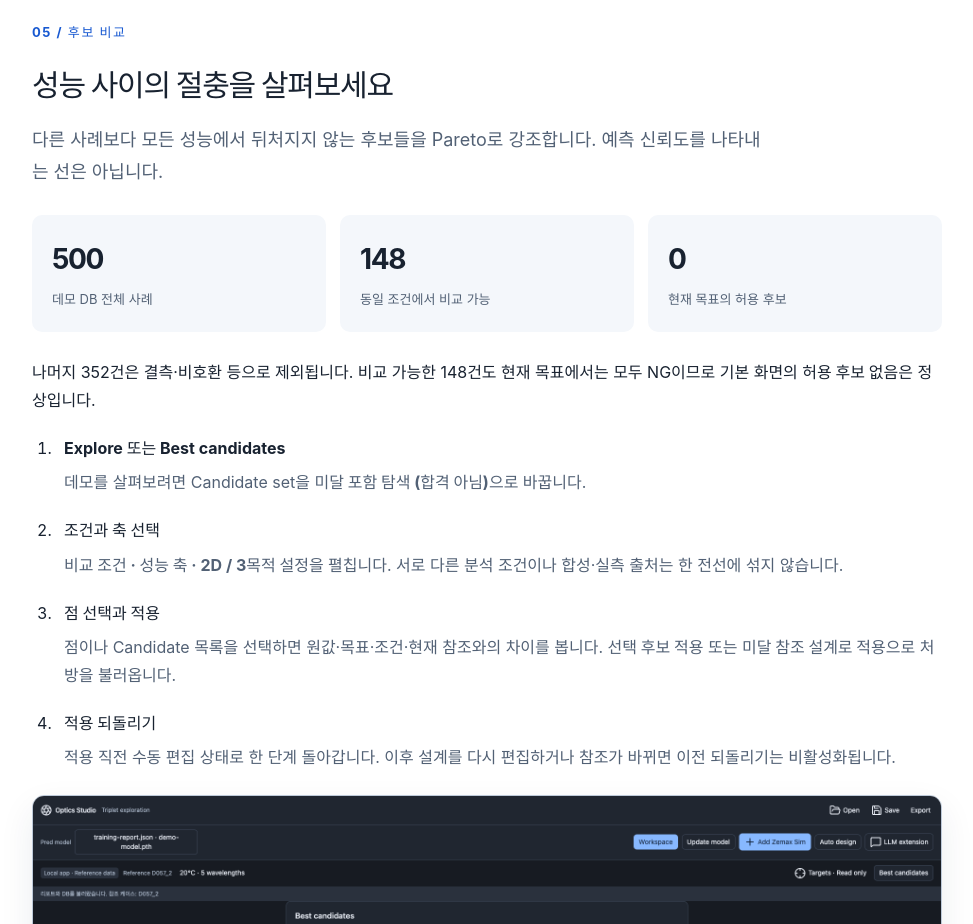
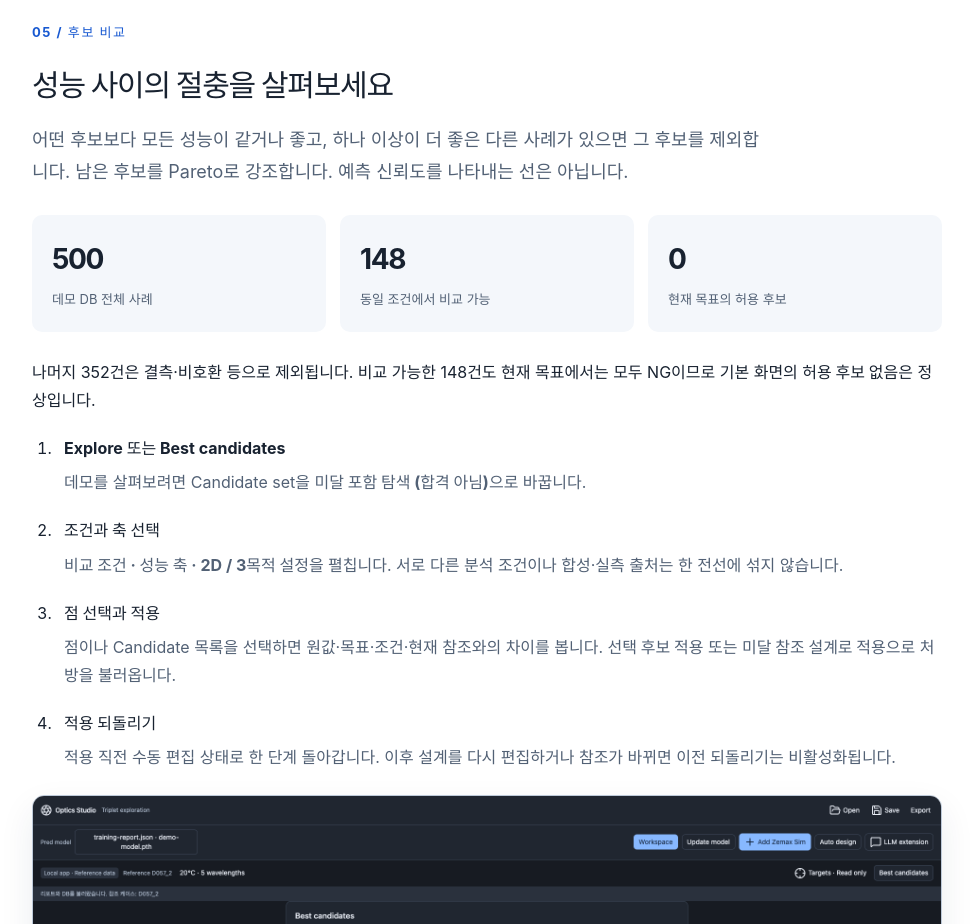
Before and after one commit to Dive-deep/optics-studio-feedback, a plain HTML site: page guide/dist/index.html in a window 1280 px wide. Shown: the part 6160-7084 px from the top of the page, without its empty margins (274-1247 px from the left). Drawn offline with Linux system fonts and the light colour scheme.

Commit message:
Publish public guide links and clarify Pareto explanation

```diff
--- a/guide/dist/index.html
+++ b/guide/dist/index.html
@@ -36,7 +36,7 @@
 <h3>온도와 파장</h3><p>DB·분석에 명시된 조건을 우선합니다. 조건 버튼을 누르면 다중 파장 정보도 확인할 수 있습니다. 미지정 항목에만 25°C / 560 nm를 표시용으로 사용하며, 그 조건으로 결과를 다시 계산하지는 않습니다.</p>
 <h3>Targets · Read only</h3><p>목표 JSON의 값과 가중치를 확인하는 화면입니다. UI에서 목표를 수정하지 않습니다. 데모는 MTF : Spot : FOV = 1 : 1 : 1이며, 네 MTF 조건이 한 범주를 이룹니다.</p>
 <div class="table-wrap"><table><thead><tr><th>데모 목표</th><th>본래 목표</th><th>후보 허용 범위</th></tr></thead><tbody><tr><td>MTF · 6 lp/mm · 0F S/T</td><td>각각 ≥40%</td><td>각각 ≥38%</td></tr><tr><td>MTF · 6 lp/mm · 0.8F S/T</td><td>각각 ≥30%</td><td>각각 ≥28.5%</td></tr><tr><td>Spot · 1.0F RMS 직경</td><td>1.6 μm에 가까움</td><td>1.52–1.68 μm</td></tr><tr><td>수평 FOV · 전체</td><td>24°에 가까움</td><td>22.8–25.2°</td></tr></tbody></table></div><p class="caption">허용 범위는 목표 대비 상대 5%입니다. 높은 MTF가 필수 Spot / FOV 미달을 상쇄하여 후보를 합격시키지는 않습니다.</p></section>
-<section id="pareto" class="chapter"><div class="eyebrow">05 / 후보 비교</div><h2>성능 사이의 절충을 살펴보세요</h2><p class="lead small">다른 사례보다 모든 성능에서 뒤처지지 않는 후보들을 Pareto로 강조합니다. 예측 신뢰도를 나타내는 선은 아닙니다.</p>
+<section id="pareto" class="chapter"><div class="eyebrow">05 / 후보 비교</div><h2>성능 사이의 절충을 살펴보세요</h2><p class="lead small">어떤 후보보다 모든 성능이 같거나 좋고, 하나 이상이 더 좋은 다른 사례가 있으면 그 후보를 제외합니다. 남은 후보를 Pareto로 강조합니다. 예측 신뢰도를 나타내는 선은 아닙니다.</p>
 <div class="metric-grid"><div class="metric"><strong>500</strong><span>데모 DB 전체 사례</span></div><div class="metric"><strong>148</strong><span>동일 조건에서 비교 가능</span></div><div class="metric"><strong>0</strong><span>현재 목표의 허용 후보</span></div></div><p>나머지 352건은 결측·비호환 등으로 제외됩니다. 비교 가능한 148건도 현재 목표에서는 모두 NG이므로 기본 화면의 <strong>허용 후보 없음</strong>은 정상입니다.</p>
 <ol class="flow"><li><strong>Explore 또는 Best candidates</strong><p>데모를 살펴보려면 Candidate set을 <strong>미달 포함 탐색 (합격 아님)</strong>으로 바꿉니다.</p></li><li><strong>조건과 축 선택</strong><p><strong>비교 조건 · 성능 축 · 2D / 3목적 설정</strong>을 펼칩니다. 서로 다른 분석 조건이나 합성·실측 출처는 한 전선에 섞지 않습니다.</p></li><li><strong>점 선택과 적용</strong><p>점이나 Candidate 목록을 선택하면 원값·목표·조건·현재 참조와의 차이를 봅니다. <strong>선택 후보 적용</strong> 또는 <strong>미달 참조 설계로 적용</strong>으로 처방을 불러옵니다.</p></li><li><strong>적용 되돌리기</strong><p>적용 직전 수동 편집 상태로 한 단계 돌아갑니다. 이후 설계를 다시 편집하거나 참조가 바뀌면 이전 되돌리기는 비활성화됩니다.</p></li></ol>
 <a class="shot-link" href="images/pareto.png" target="_blank" rel="noopener"><img class="shot" src="images/pareto.png" alt="현재 합성 DB의 미달 포함 탐색에서 점선으로 표시된 2D Pareto 후보" loading="lazy" width="1920" height="1080"></a><p class="caption">실제 합성 DB의 NG 탐색 화면. Pareto 주변 확대 상태이며 합격 best 별표는 없습니다.</p>
```
Also changed, not shown: 2 other files.
